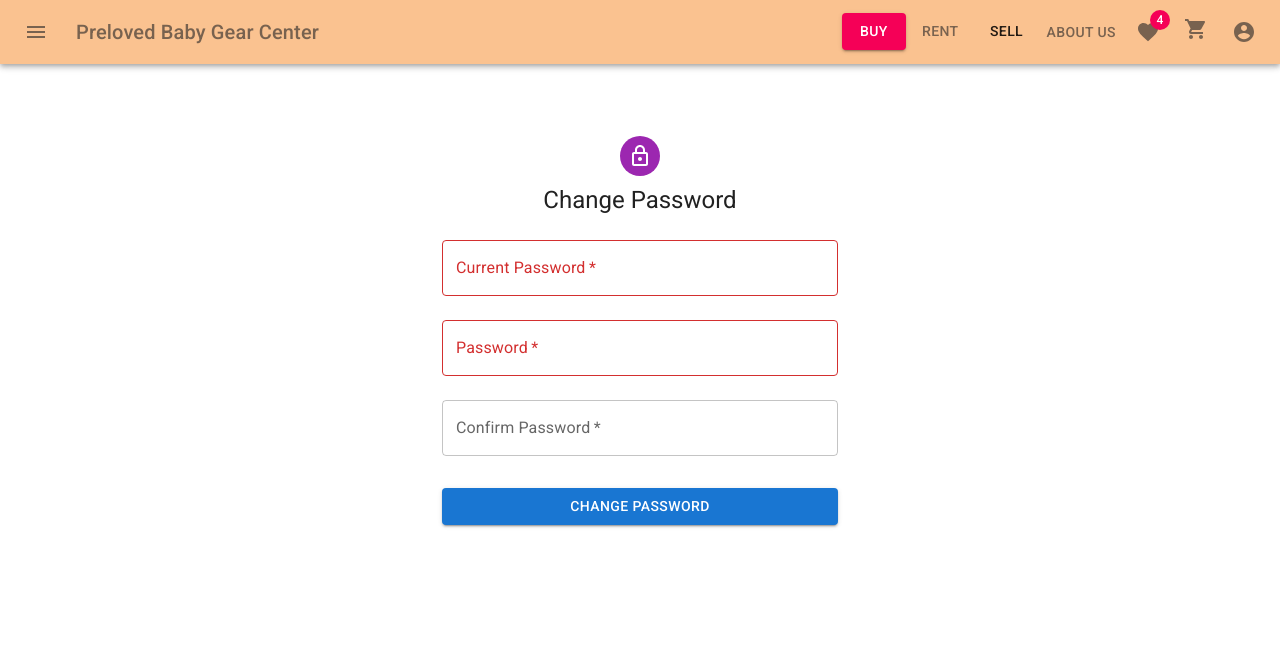
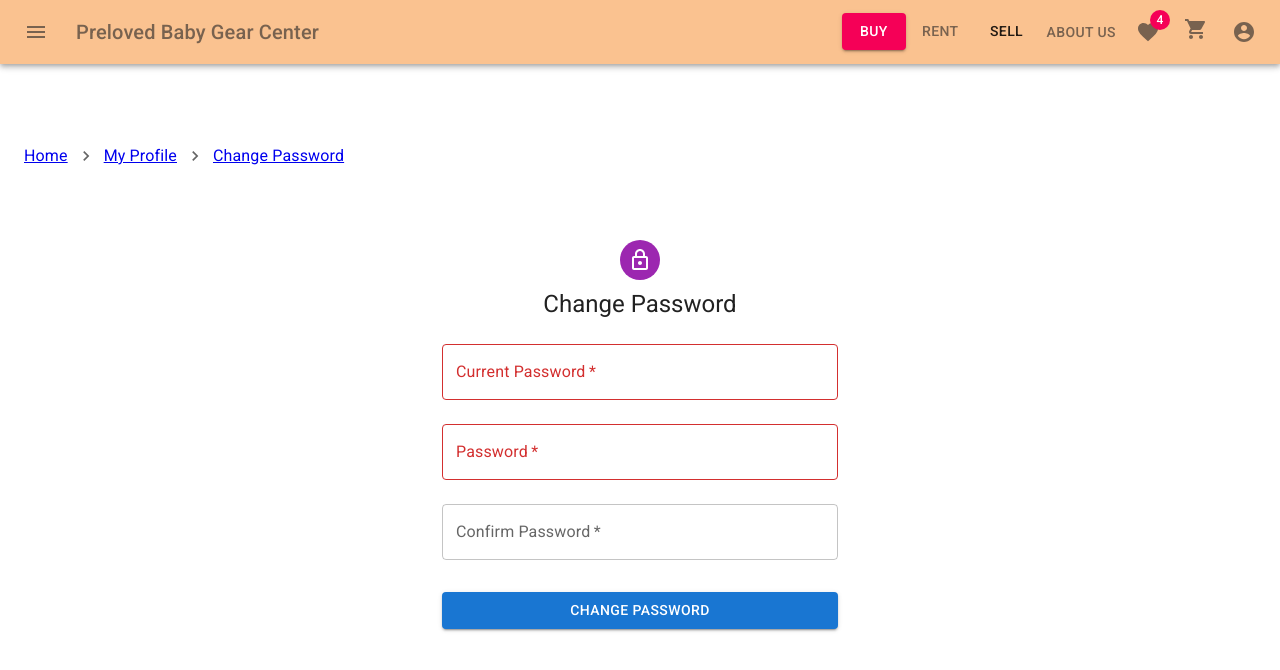
Before and after one commit to cmpe295BabyGear/BABY-GEAR-RENTAL, a React (Create React App) app: page /changePwd in a window 1280 px wide. Shown: the top 670 px of the page. Built offline with nearby package versions, Linux system fonts and the light colour scheme; no server answers; what aws-amplify would draw is missing.

Commit message:
profile navigation changes

```diff
--- a/src/Components/MyListings/index.js
+++ b/src/Components/MyListings/index.js
@@ -8,6 +8,10 @@ import Fab from '@mui/material/Fab';
 import Button from '@mui/material/Button';
 import GetCustomerListings from '../../services/GetCustomerListings'
 import ButtonBase from '@mui/material/ButtonBase';
+import Breadcrumbs from '@mui/material/Breadcrumbs';
+import Stack from '@mui/material/Stack';
+import NavigateNextIcon from '@mui/icons-material/NavigateNext';
+import { Link as RouterLink } from 'react-router-dom'
 
 const Img = styled('img')({
   margin: 'auto',
@@ -22,6 +26,18 @@ const MyListings = () => {
   const [custId, setCustId] = React.useState(1);
   const [filteredData, setFilterData] = React.useState([]);
   const [selected, setSelected] = React.useState('ALL');
+
+  const breadcrumbs = [
+    <RouterLink to='/' underline='hover' key='1' color='inherit' >
+      Home
+    </RouterLink>,
+    <RouterLink to='/myProfile' underline='hover' key='2' color='inherit'>
+      My Profile
+    </RouterLink>,
+    <RouterLink to='/myListings' underline='hover' key='2' color='inherit'>
+      My Listings
+    </RouterLink>
+  ];
 
   useEffect(() => {
     // const customerId = JSON.parse(sessionStorage.getItem('custId'));
@@ -55,6 +71,14 @@ const MyListings = () => {
   }
   return (
     <div>
+      <Stack spacing={2} marginTop={10}>
+        <Breadcrumbs
+          separator={<NavigateNextIcon fontSize="small" />}
+          aria-label="breadcrumb"
+        >
+          {breadcrumbs}
+        </Breadcrumbs>
+      </Stack>
       <Box sx={{ flexGrow: 1, overflow: 'hidden', marginTop: 10}}>
         <Grid item>
           <Typography
--- a/src/Components/MyOrders/index.js
+++ b/src/Components/MyOrders/index.js
@@ -6,7 +6,10 @@ import { styled } from '@mui/material/styles';
 import Typography from '@mui/material/Typography'
 import Fab from '@mui/material/Fab';
 import GetCustomerOrders from '../../services/GetCustomerOrders'
-
+import Breadcrumbs from '@mui/material/Breadcrumbs';
+import Stack from '@mui/material/Stack';
+import NavigateNextIcon from '@mui/icons-material/NavigateNext';
+import { Link as RouterLink } from 'react-router-dom'
 import ButtonBase from '@mui/material/ButtonBase';
 
 const Img = styled('img')({
@@ -22,6 +25,18 @@ const MyOrders = () => {
   const [custId, setCustId] = React.useState(1);
   const [filteredData, setFilterData] = React.useState([]);
   const [selected, setSelected] = React.useState('all');
+
+  const breadcrumbs = [
+    <RouterLink to='/' underline='hover' key='1' color='inherit' >
+      Home
+    </RouterLink>,
+    <RouterLink to='/myProfile' underline='hover' key='2' color='inherit'>
+      My Profile
+    </RouterLink>,
+    <RouterLink to='/myOrders' underline='hover' key='2' color='inherit'>
+      My Orders
+    </RouterLink>
+  ];
 
   useEffect(() => {
 
@@ -51,6 +66,15 @@ const MyOrders = () => {
 
   }
   return (
+    <div>
+      <Stack spacing={2} marginTop={10}>
+        <Breadcrumbs
+          separator={<NavigateNextIcon fontSize="small" />}
+          aria-label="breadcrumb"
+        >
+          {breadcrumbs}
+        </Breadcrumbs>
+      </Stack>
       <Box sx={{ flexGrow: 1, overflow: 'hidden', marginTop: 10 }}>
         <Grid item>
           <Typography
@@ -95,7 +119,6 @@ const MyOrders = () => {
                     <Typography variant='body2' color='text.secondary'>
                       Order Type: {custOrder.orderType}
                     </Typography>
-
                   </Grid>
                   <Grid item xs>
                     {custOrder.orderType === 'rent'
@@ -121,6 +144,7 @@ const MyOrders = () => {
           </Paper>
         ))}
       </Box>
+    </div>
   );
 }
 export default MyOrders
--- a/src/Components/UserProfile/ChangePassword.js
+++ b/src/Components/UserProfile/ChangePassword.js
@@ -9,6 +9,10 @@ import Typography from '@mui/material/Typography';
 import Container from '@mui/material/Container';
 import { createTheme, ThemeProvider } from '@mui/material/styles';
 import { Auth } from 'aws-amplify'
+import Breadcrumbs from '@mui/material/Breadcrumbs';
+import Stack from '@mui/material/Stack';
+import NavigateNextIcon from '@mui/icons-material/NavigateNext';
+import { Link as RouterLink } from 'react-router-dom'
 
 const theme = createTheme();
 
@@ -20,6 +24,18 @@ export default function ChangePassword () {
   const [currentPwd, setCurrentPwd] = React.useState('')
   const [err1, setErr1] = React.useState('')
   const [err2, setErr2] = React.useState('')
+
+  const breadcrumbs = [
+    <RouterLink to='/' underline='hover' key='1' color='inherit' >
+      Home
+    </RouterLink>,
+    <RouterLink to='/myProfile' underline='hover' key='2' color='inherit'>
+      My Profile
+    </RouterLink>,
+    <RouterLink to='/changePwd' underline='hover' key='2' color='inherit'>
+      Change Password
+    </RouterLink>
+  ];
 
   const handleSubmit = (event) => {
     event.preventDefault();
@@ -44,6 +60,15 @@ export default function ChangePassword () {
   };
 
   return (
+    <div>
+      <Stack spacing={2} marginTop={10}>
+        <Breadcrumbs
+          separator={<NavigateNextIcon fontSize="small" />}
+          aria-label="breadcrumb"
+        >
+          {breadcrumbs}
+        </Breadcrumbs>
+      </Stack>
       <ThemeProvider theme={theme}>
         <Container component='main' maxWidth='xs'>
           <CssBaseline />
@@ -111,5 +136,6 @@ export default function ChangePassword () {
           </Box>
         </Container>
       </ThemeProvider>
+      </div>
   );
 }
--- a/src/Components/UserProfile/MyProfile.js
+++ b/src/Components/UserProfile/MyProfile.js
@@ -18,6 +18,9 @@ import PasswordIcon from '@mui/icons-material/Password';
 import HistoryIcon from '@mui/icons-material/History';
 import BookmarksIcon from '@mui/icons-material/Bookmarks';
 import FavoriteIcon from '@mui/icons-material/Favorite';
+import Breadcrumbs from '@mui/material/Breadcrumbs';
+import Stack from '@mui/material/Stack';
+import NavigateNextIcon from '@mui/icons-material/NavigateNext';
 
 const theme = createTheme();
 const useStyles = makeStyles({
@@ -30,13 +33,33 @@ const useStyles = makeStyles({
 })
 // To-do: CHANGE THE ICON PICTURES
 export default function MyProfile () {
+
   const [userName, setUserName] = React.useState('test user')
-  const classes = useStyles()
+  const classes = useStyles();
+
+  const breadcrumbs = [
+                      <RouterLink to='/' underline='hover' key='1' color='inherit' >
+                        Home
+                      </RouterLink>,
+                      <RouterLink to='/myProfile' underline='hover' key='2' color='inherit'>
+                        My Profile
+                      </RouterLink>
+                    ];
+
   useEffect(() => {
     // To- do : get and set username
     var sessionDetails = JSON.parse(sessionStorage.getItem('custId'));
   }, [])
   return (
+    <div>
+      <Stack spacing={2} marginTop={10}>
+        <Breadcrumbs
+          separator={<NavigateNextIcon fontSize="small" />}
+          aria-label="breadcrumb"
+        >
+          {breadcrumbs}
+        </Breadcrumbs>
+      </Stack>
       <ThemeProvider theme={theme}>
         <CssBaseline />
         <main>
@@ -57,17 +80,7 @@ export default function MyProfile () {
             <Grid container spacing={2}>
               <Grid item xs={12} sm={6} md={4}>
                 <Card className={classes.card}>
-                <CardActionArea underline='none' component={RouterLink} to='/userAddress'>
-                  {/* <CardMedia
-                    // component='img'
-                    component='div'
-                    className={classes.cardmedia}
-                    // image='https://prelovedbabyitems.s3.us-east-2.amazonaws.com/OtherPictures/listings.png'
-                    src={<FormatListBulletedIcon />}
-                    alt='My listings'
-                  >
-                    {/* <FormatListBulletedIcon color='secondary' fontsize='large' align='center' height='140'/> */}
-                  {/* </CardMedia> */}
+                  <CardActionArea underline='none' component={RouterLink} to='/myListings'>
                     <CardContent sx={{ flexGrow: 1 }}>
                       <Typography gutterBottom variant='h6' component='h2'>
                         <FormatListBulletedIcon color='secondary' fontSize='large' gutterBottom /> My Listings
@@ -76,32 +89,9 @@ export default function MyProfile () {
                   </CardActionArea>
                 </Card>
               </Grid>
-            {/* <Grid item xs={12} sm={6} md={4}>
-              <Card className={classes.card}>
-                <CardActionArea underline='none' component={RouterLink} to='/paymentOptions'>
-                  {/* <CardMedia
-                    component='img'
-                    className={classes.cardmedia}
-                    image='https://prelovedbabyitems.s3.us-east-2.amazonaws.com/OtherPictures/PaymentOptions.png'
-                    alt='payment options'
-                  /> */}
-                  {/* <CardContent >
-                    <Typography gutterBottom variant='h6' component='h2'>
-                      <PaymentIcon color='secondary' fontSize='large' gutterBottom /> Payment Options
-                    </Typography>
-                  </CardContent>
-                </CardActionArea>
-              </Card>
-            </Grid>  */}
               <Grid item xs={12} sm={6} md={4}>
                 <Card className={classes.card}>
                   <CardActionArea underline='none' component={RouterLink} to='/userAddress'>
-                  {/* <CardMedia
-                    component='img'
-                    className={classes.cardmedia}
-                    image='https://prelovedbabyitems.s3.us-east-2.amazonaws.com/OtherPictures/Address.png'
-                    alt='addresses'
-                  /> */}
                     <CardContent sx={{ flexGrow: 1 }}>
                       <Typography gutterBottom variant='h6' component='h2'>
                         <HomeIcon color='secondary' fontSize='large' /> My Addresses
@@ -113,12 +103,6 @@ export default function MyProfile () {
               <Grid item xs={12} sm={6} md={4}>
                 <Card className={classes.card}>
                   <CardActionArea underline='none' component={RouterLink} to='/myOrders'>
-                  {/* <CardMedia
-                    component='img'
-                    className={classes.cardmedia}
-                    image='https://prelovedbabyitems.s3.us-east-2.amazonaws.com/OtherPictures/myorders.png'
-                    alt='my orders'
-                  /> */}
                     <CardContent sx={{ flexGrow: 1 }}>
                       <Typography gutterBottom variant='h6' component='h2'>
                         <HistoryIcon fontSize='large' color='secondary' /> My Orders
@@ -130,12 +114,6 @@ export default function MyProfile () {
               <Grid item xs={12} sm={6} md={4}>
                 <Card className={classes.card}>
                   <CardActionArea underline='none' component={RouterLink} to='/userAddress'>
-                  {/* <CardMedia
-                    component='img'
-                    className={classes.cardmedia}
-                    image='https://prelovedbabyitems.s3.us-east-2.amazonaws.com/OtherPictures/wishlist.png'
-                    alt='wishlist'
-                  /> */}
                     <CardContent sx={{ flexGrow: 1 }}>
                       <Typography gutterBottom variant='h6' component='h2'>
                         <FavoriteIcon fontSize='large' color='secondary'/> My WishList
@@ -147,12 +125,6 @@ export default function MyProfile () {
               <Grid item xs={12} sm={6} md={4}>
                 <Card className={classes.card}>
                   <CardActionArea underline='none' component={RouterLink} to='/changePwd'>
-                  {/* <CardMedia
-                    component='img'
-                    className={classes.cardmedia}
-                    image='https://prelovedbabyitems.s3.us-east-2.amazonaws.com/OtherPictures/password.png'
-                    alt='security'
-                  /> */}
                     <CardContent sx={{ flexGrow: 1 }}>
                       <Typography gutterBottom variant='h6' component='h2'>
                         <PasswordIcon fontSize='large' color='secondary' /> Change Password
@@ -165,5 +137,6 @@ export default function MyProfile () {
           </Container>
         </main>
       </ThemeProvider>
+    </div>
   )
 }
--- a/src/Components/UserProfile/UserAddresses.js
+++ b/src/Components/UserProfile/UserAddresses.js
@@ -11,6 +11,10 @@ import Grid from '@mui/material/Grid'
 import GetCustomerAddresses from '../../services/GetCustomerAddresses';
 import RemoveAddress from '../../services/RemoveAddress';
 import { Fragment } from 'react';
+import Breadcrumbs from '@mui/material/Breadcrumbs';
+import Stack from '@mui/material/Stack';
+import NavigateNextIcon from '@mui/icons-material/NavigateNext';
+import { Link as RouterLink } from 'react-router-dom'
 
 const useStyles = makeStyles((theme) => ({
   card: {
@@ -28,12 +32,23 @@ const useStyles = makeStyles((theme) => ({
 
 const UserAddresses = () => {
 
+  const breadcrumbs = [
+    <RouterLink to='/' underline='hover' key='1' color='inherit' >
+      Home
+    </RouterLink>,
+    <RouterLink to='/myProfile' underline='hover' key='2' color='inherit'>
+      My Profile
+    </RouterLink>,
+    <RouterLink to='/userAddress' underline='hover' key='2' color='inherit'>
+      My Addresses
+    </RouterLink>
+  ];
+
   const [customerId, setCustomerId] = React.useState(1) // TO-DO: set the customer id from the session storage
   const [custAddresses, setCustAddresses] = React.useState([])
   // const [open, setOpen] = React.useState(false);
   const classes = useStyles();
   const history = useHistory();
-
 
   useEffect(() => {
     // get customer address
@@ -94,6 +109,14 @@ const UserAddresses = () => {
   }
   return (
     <div>
+      <Stack spacing={2} marginTop={10}>
+        <Breadcrumbs
+          separator={<NavigateNextIcon fontSize="small" />}
+          aria-label="breadcrumb"
+        >
+          {breadcrumbs}
+        </Breadcrumbs>
+      </Stack>
       <Container style={{ marginTop: 100 }} className={classes.marginspacing}>
         <Grid container spacing={3}>
           <Grid item spacing={3}>
```
Lines whose indentation alone changed are shown as unchanged.
